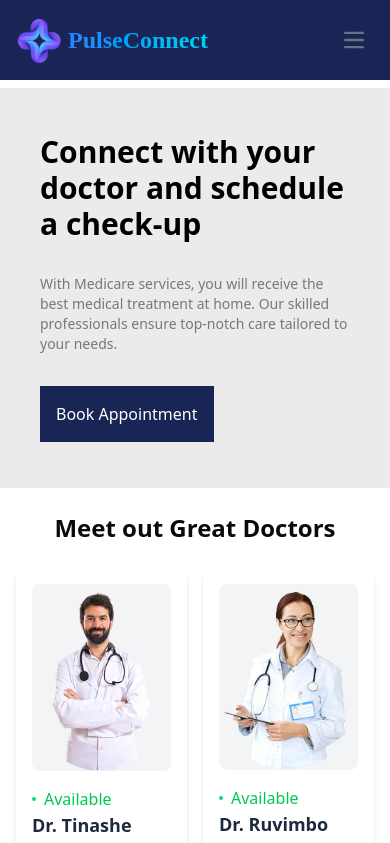
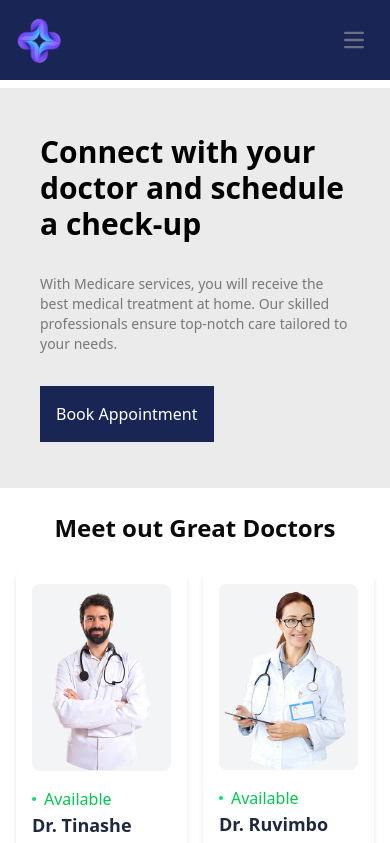
Before and after one commit to Mathias-Kabango3/pulseconnect_fontend, a Next.js app: page / in a window 390 px wide. Shown: the top 843 px of the page. Built offline with nearby package versions, Linux system fonts and the light colour scheme.

Commit message:
hide app name on small devices

```diff
--- a/components/Navbar.tsx
+++ b/components/Navbar.tsx
@@ -27,8 +27,7 @@ const Navbar = () => {
             alt="logo"
             className="w-12 h-12 rounded-full bg-[#192655]"
           />
-          <h1 className="text-2xl lg:text-3xl font-bold bg-gradient-to-r from-blue-500 to-cyan-400 text-transparent bg-clip-text">
-            {" "}
+          <h1 className="text-2xl hidden md:block lg:text-3xl font-bold bg-gradient-to-r from-blue-500 to-cyan-400 text-transparent bg-clip-text">
             PulseConnect
           </h1>
         </Link>
```
